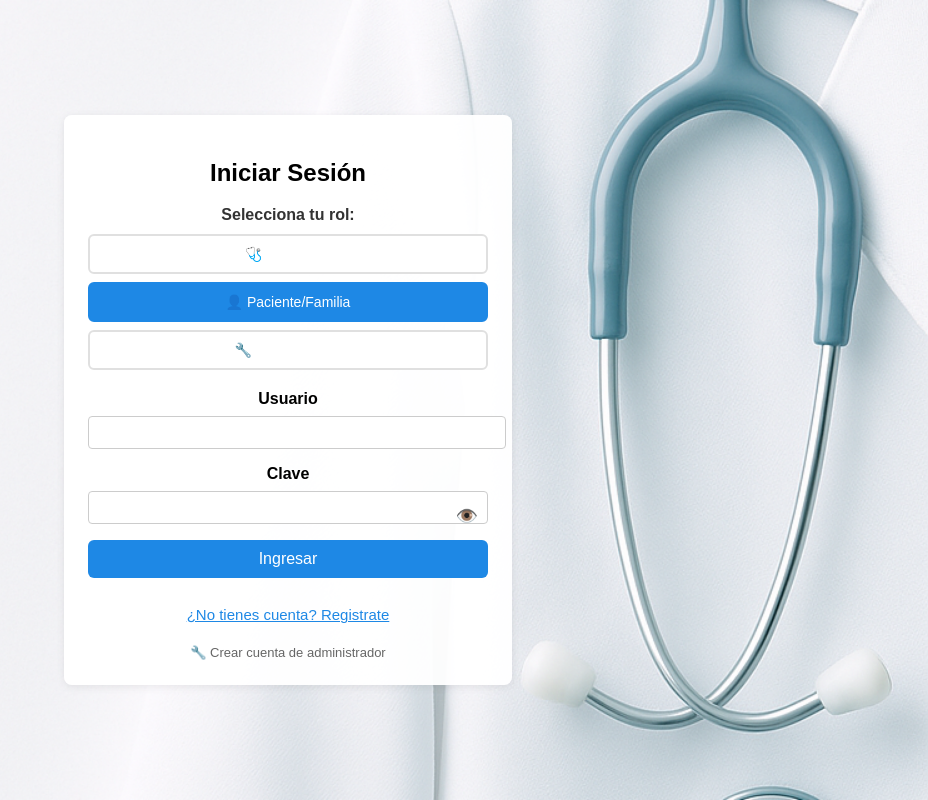
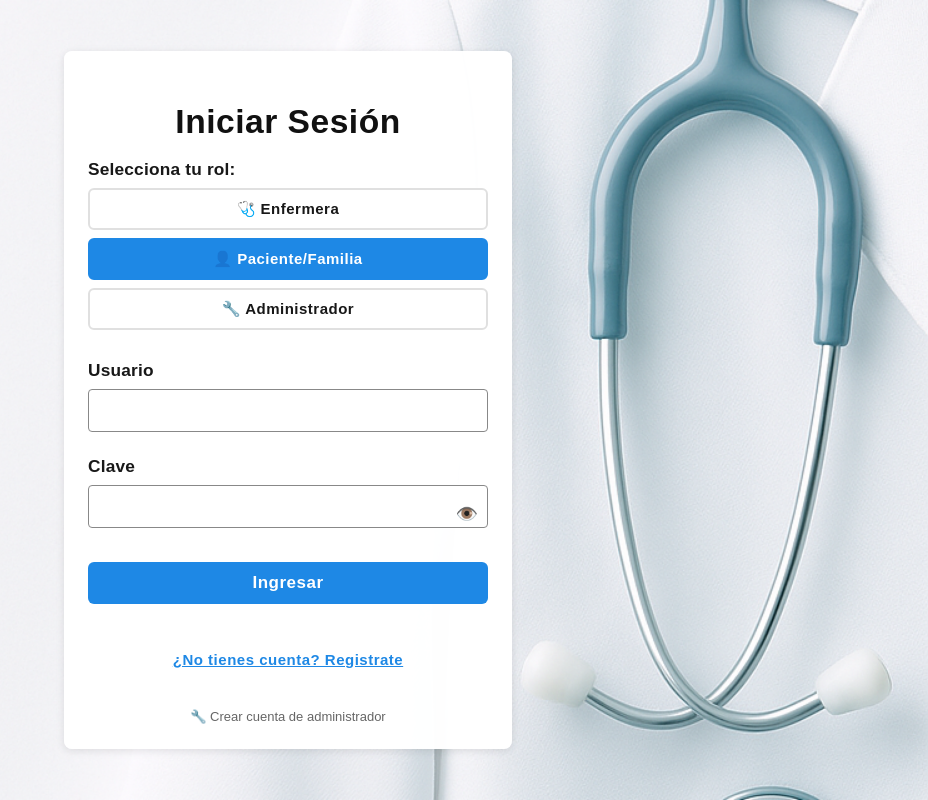
Before and after one commit to Facundo1910/medic-app1, a Vue app: page / in a window 1280 px wide. Shown: the whole page, without its empty margins (352-1280 px from the left). Built offline with nearby package versions, Linux system fonts and the light colour scheme.

Commit message:
Mejoras visuales en login: contraste, márgenes y alineación de inputs. Limpieza automática de solicitudes viejas en admin.

```diff
--- a/src/components/AdminPanel.vue
+++ b/src/components/AdminPanel.vue
@@ -147,11 +147,28 @@ export default {
           orderBy("fechaSolicitud", "desc")
         );
         const querySnapshot = await getDocs(q);
-
-        this.solicitudes = querySnapshot.docs.map(doc => ({
-          id: doc.id,
-          ...doc.data()
-        }));
+        const now = Date.now();
+        const unDiaMs = 24 * 60 * 60 * 1000;
+        const batchDeletes = [];
+        this.solicitudes = [];
+        for (const doc of querySnapshot.docs) {
+          const data = doc.data();
+          let fechaEstado = null;
+          if (data.estado === 'aprobado' && data.fechaAprobacion) {
+            fechaEstado = new Date(data.fechaAprobacion).getTime();
+          } else if (data.estado === 'rechazado' && data.fechaRechazo) {
+            fechaEstado = new Date(data.fechaRechazo).getTime();
+          }
+          if (fechaEstado && (now - fechaEstado > unDiaMs)) {
+            // Eliminar solicitud vieja
+            batchDeletes.push(doc.ref.delete());
+          } else {
+            this.solicitudes.push({ id: doc.id, ...data });
+          }
+        }
+        if (batchDeletes.length > 0) {
+          await Promise.all(batchDeletes);
+        }
       } catch (e) {
         console.error("Error al cargar solicitudes:", e);
         alert("Error al cargar las solicitudes");
--- a/src/components/Login.vue
+++ b/src/components/Login.vue
@@ -95,7 +95,7 @@
             </div>
           </div>
 
-          <form @submit.prevent="registrarUsuario">
+          <form @submit.prevent>
             <label for="nuevoNombre">Nombre</label>
             <input
               v-model="nuevoNombre"
@@ -115,7 +115,7 @@
             <input v-model="nuevoAnio" id="nuevoAnio" type="number" min="1900" max="2100" required />
             <label for="nuevoEmail">Email</label>
             <input v-model="nuevoEmail" id="nuevoEmail" type="email" required />
-            <button type="submit" style="margin-top: 10px;" :disabled="nombreError && nuevoNombre.length > 0">Registrarse</button>
+            <button type="button" style="margin-top: 10px;" @click="registrarUsuario">Registrarse</button>
           </form>
 
           <!-- Botón para verificar estado de validación (solo para enfermeras) -->
@@ -131,6 +131,16 @@
 
           <p v-if="registroError" class="error">{{ registroError }}</p>
           <p v-if="registroExito" style="color: green; margin-top: 8px;">{{ registroExito }}</p>
+
+          <!-- Botón para cerrar modal después del registro exitoso -->
+          <div v-if="registroExito" style="margin-top: 15px; text-align: center;">
+            <button
+              @click="cerrarModalRegistro"
+              style="background: #28a745; color: white; border: none; padding: 8px 16px; border-radius: 4px; cursor: pointer;"
+            >
+              Cerrar
+            </button>
+          </div>
         </div>
       </div>
     </div>
@@ -178,6 +188,11 @@ export default {
     },
     cerrarModalRegistro() {
       this.mostrarModalRegistro = false;
+      this.registroError = "";
+      this.registroExito = "";
+      this.validacionRequestId = null;
+      this.verificandoValidacion = false;
+      this.nombreError = "";
     },
     async login() {
       this.error = "";
@@ -240,33 +255,53 @@ export default {
       }
     },
     async registrarUsuario() {
+      try {
+        console.log('🚀 INICIO: registrarUsuario ejecutado');
+        alert('registrarUsuario ejecutado');
+        console.log('🔍 Método registrarUsuario ejecutado');
+        console.log('📝 Datos del formulario:', {
+          nombre: this.nuevoNombre,
+          clave: this.nuevaClave,
+          anio: this.nuevoAnio,
+          email: this.nuevoEmail,
+          rol: this.rolRegistro
+        });
+
         this.registroError = "";
         this.registroExito = "";
         this.nombreError = ""; // Limpiar error de nombre al intentar registrar
 
         // Validar que la clave sea segura
+        console.log('🔍 Validando clave...');
         if (!this.esClaveSegura(this.nuevaClave)) {
+          console.log('❌ Clave no válida');
           this.registroError = "La clave debe tener al menos 8 caracteres, una mayúscula, una minúscula, un número y un carácter especial.";
           return;
         }
+        console.log('✅ Clave válida');
 
         // Validar que el email sea válido
+        console.log('🔍 Validando email...');
         if (!this.esEmailValido(this.nuevoEmail)) {
+          console.log('❌ Email no válido');
           this.registroError = "El email ingresado no es válido.";
           return;
         }
+        console.log('✅ Email válido');
 
         // Validar nombre
+        console.log('🔍 Validando nombre...');
         if (!this.validarNombre()) {
+          console.log('❌ Nombre no válido');
           this.registroError = '❌ Por favor, corrige los errores en el formulario.';
           return;
         }
+        console.log('✅ Nombre válido');
 
         // Determinar la colección según el rol
         const coleccion = this.rolRegistro === 'enfermera' ? 'enfermeras' : 'pacientes';
 
         // Validar que no exista ya un usuario con ese nombre en la colección correspondiente
-      try {
         const q = query(
           collection(db, coleccion),
           where("nombre", "==", this.nuevoNombre)
@@ -301,6 +336,11 @@ export default {
             this.nuevaClave = "";
             this.nuevoAnio = "";
             this.nuevoEmail = "";
+
+            // Cerrar modal después de 3 segundos
+            setTimeout(() => {
+              this.cerrarModalRegistro();
+            }, 3000);
           } else {
             this.registroError = result.message;
           }
@@ -319,10 +359,17 @@ export default {
           this.nuevaClave = "";
           this.nuevoAnio = "";
           this.nuevoEmail = "";
+
+          // Cerrar modal después de 2 segundos para pacientes
+          setTimeout(() => {
+            this.cerrarModalRegistro();
+          }, 2000);
         }
       } catch (e) {
+        console.log('❌ Error en el registro:', e);
         this.registroError = "Error al registrar usuario.";
       }
+      console.log('🏁 Fin del método registrarUsuario');
     },
     esClaveSegura(clave) {
       // Al menos una minúscula, una mayúscula, un número y un carácter especial, mínimo 8 caracteres
@@ -405,19 +452,72 @@ export default {
   max-width: 400px;
   width: 100%;
   padding: 24px;
-  background: rgba(255,255,255,0.95);
+  background: rgba(255,255,255,0.98);
   border-radius: 8px;
-  box-shadow: 0 2px 8px rgba(0,0,0,0.08);
+  box-shadow: 0 2px 8px rgba(0,0,0,0.10);
   text-align: center;
 }
+form {
+  display: flex;
+  flex-direction: column;
+  align-items: stretch;
+  gap: 0;
+}
 .rol-selector {
-  margin-bottom: 20px;
+  margin-bottom: 22px;
 }
-.rol-selector label {
+.rol-buttons {
+  display: flex;
+  gap: 10px;
+  justify-content: center;
+  flex-wrap: wrap;
+  margin-bottom: 18px;
+}
+.rol-btn {
+  width: 100%;
+  min-width: 0;
+  margin-bottom: 0;
+}
+label {
+  margin-bottom: 6px;
+  margin-top: 8px;
+  text-align: left;
+}
+input {
+  width: 100%;
+  min-width: 0;
+  box-sizing: border-box;
+  margin-bottom: 18px;
+  margin-top: 0;
+}
+.input-contraseña {
+  margin-bottom: 18px;
+}
+button[type="submit"],
+button[type="button"] {
+  width: 100%;
+  margin-bottom: 18px;
+  margin-top: 0;
+}
+.error,
+.error-message {
+  margin-bottom: 14px;
+}
+h2 {
+  color: #111;
+  font-size: 2.1rem;
+  font-weight: bold;
+  margin-bottom: 18px;
+  letter-spacing: 0.5px;
+}
+.rol-selector label,
+label {
   display: block;
-  margin-bottom: 10px;
+  margin-bottom: 8px;
   font-weight: bold;
-  color: #333;
+  color: #181818;
+  font-size: 1.08rem;
+  letter-spacing: 0.2px;
 }
 .rol-buttons {
   display: flex;
@@ -432,7 +532,9 @@ export default {
   border-radius: 6px;
   cursor: pointer;
   transition: all 0.3s ease;
-  font-size: 14px;
+  font-size: 15px;
+  color: #181818;
+  font-weight: 600;
 }
 .rol-btn:hover {
   border-color: #1e88e5;
@@ -450,10 +552,23 @@ label {
 }
 input {
   width: 100%;
-  padding: 8px;
+  padding: 10px;
   margin-bottom: 16px;
   border-radius: 4px;
-  border: 1px solid #ccc;
+  border: 1.5px solid #888;
+  background: #fff;
+  color: #181818;
+  font-size: 1.08rem;
+  font-weight: 500;
+}
+input::placeholder {
+  color: #444;
+  opacity: 1;
+}
+input:focus {
+  border-color: #1e88e5;
+  outline: none;
+  background: #f5f9ff;
 }
 .input-contraseña {
   display: flex;
@@ -477,17 +592,21 @@ input {
 }
 button {
   width: 100%;
-  padding: 10px;
+  padding: 11px;
   background: #1e88e5;
   color: white;
   border: none;
   border-radius: 6px;
   cursor: pointer;
-  font-size: 16px;
+  font-size: 17px;
+  font-weight: bold;
+  letter-spacing: 0.5px;
 }
 .error {
   color: #c00;
   margin-top: 10px;
+  font-weight: bold;
+  font-size: 1.05rem;
 }
 .modal-overlay {
   position: fixed;
@@ -535,12 +654,13 @@ button {
 .error-input {
   border-color: #dc3545 !important;
   background-color: #fff5f5;
+  color: #c00;
 }
 .error-message {
   color: #dc3545;
   font-size: 14px;
   margin-top: 5px;
-  font-weight: 500;
+  font-weight: 600;
   margin-bottom: 10px;
 }
 </style>
```
Lines whose indentation alone changed are shown as unchanged.
